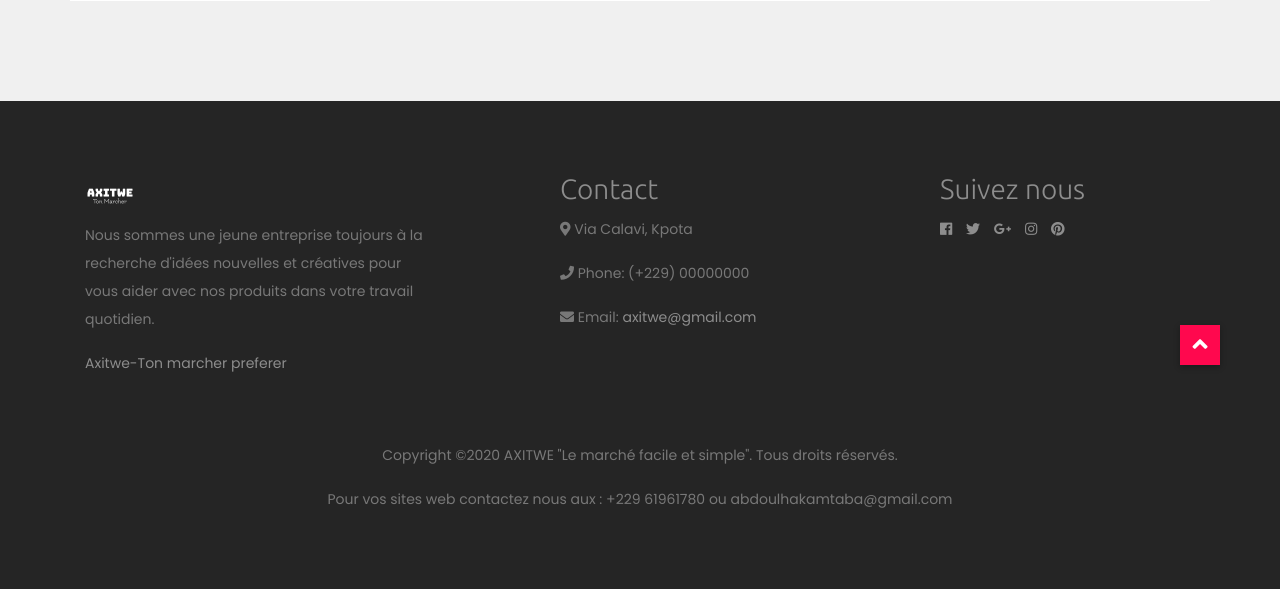
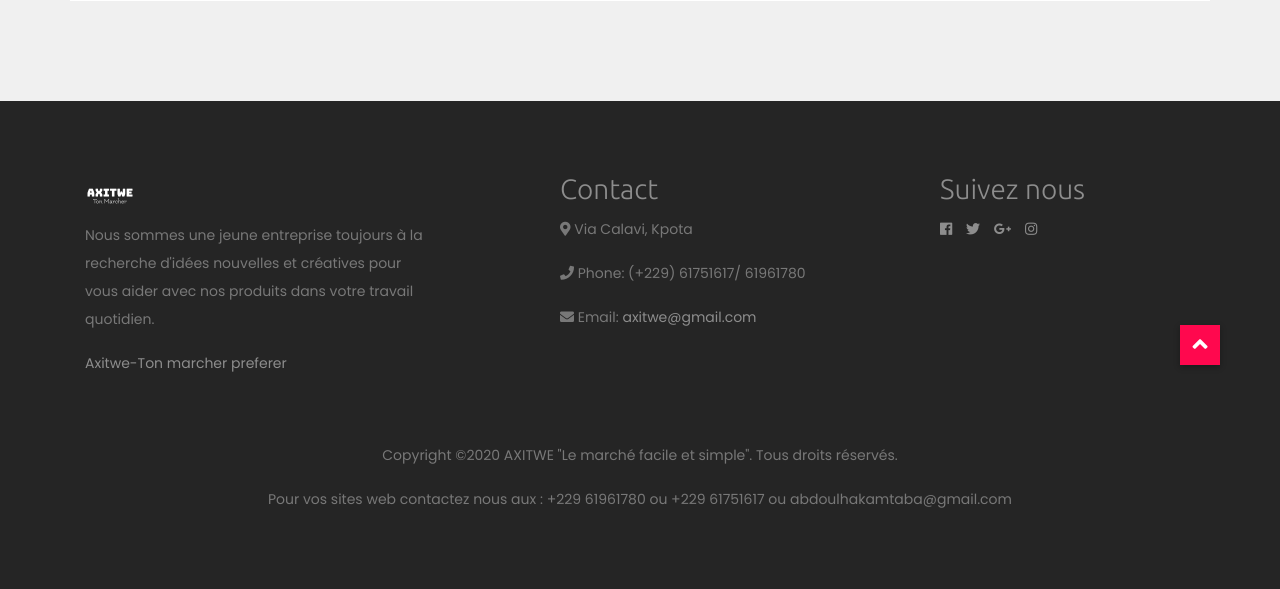
Before and after one commit to abdoulhakamtaba/AXITWE, a Django app: template my_account/templates/my_account.html in a window 1280 px wide. Shown: the part 375-964 px from the top of the page. Run offline with Django 3.2, Linux system fonts and the light colour scheme; the template is opened without the code that fills it, so the values that code supplies are empty; some libraries are stand-ins or nearby versions.

Commit message:
adding social accounts and info

```diff
--- a/shop/templates/baseshop.html
+++ b/shop/templates/baseshop.html
@@ -146,17 +146,21 @@
                 <div class="col-md-4 col-lg-4 offset-lg-1 footer-contact wow fadeInDown animated" style="visibility: visible; animation-name: fadeInDown;">
                     <h3 style="color: rgb(141, 141, 141); font-weight: 300;">Contact</h3>
                     <p><i class="fas fa-map-marker-alt"></i> Via Calavi, Kpota</p>
-                    <p><i class="fas fa-phone"></i> Phone: (+229) 00000000</p>
+                    <p><i class="fas fa-phone"></i> Phone: (+229) 61751617/ 61961780</p>
                     <p><i class="fas fa-envelope"></i> Email: <a href="mailto:axitwe@gmail.com" style="color: rgb(141, 141, 141);">axitwe@gmail.com</a></p>
                 </div>
                 <div class="col-md-4 col-lg-3 footer-social wow fadeInUp animated" style="visibility: visible; animation-name: fadeInUp;">
                     <h3 style="color: rgb(141, 141, 141); font-weight: 300;">Suivez nous</h3>
                     <p>
-                        <a href="#" style="color: rgb(141, 141, 141); margin-right: 10px;"><i class="fab fa-facebook"></i></a>
-                        <a href="#" style="color: rgb(141, 141, 141); margin-right: 10px;"><i class="fab fa-twitter"></i></a>
-                        <a href="#" style="color: rgb(141, 141, 141); margin-right: 10px;"><i class="fab fa-google-plus-g"></i></a>
-                        <a href="#" style="color: rgb(141, 141, 141); margin-right: 10px;"><i class="fab fa-instagram"></i></a>
-                        <a href="#" style="color: rgb(141, 141, 141); margin-right: 10px;"><i class="fab fa-pinterest"></i></a>
+                        <a href="https://web.facebook.com/axitwe.yaburu/" style="color: rgb(141, 141, 141); margin-right: 10px;"><i class="fab fa-facebook"></i></a>
+
+                        <a href="https://twitter.com/axitwe" style="color: rgb(141, 141, 141); margin-right: 10px;"><i class="fab fa-twitter"></i></a>
+
+                        <a href="mailto:axitwe@gmail.com" style="color: rgb(141, 141, 141); margin-right: 10px;"><i class="fab fa-google-plus-g"></i></a>
+
+                        <a href="https://www.instagram.com/axitwe/" style="color: rgb(141, 141, 141); margin-right: 10px;"><i class="fab fa-instagram"></i></a>
+
+                        <!--<a href="#" style="color: rgb(141, 141, 141); margin-right: 10px;"><i class="fab fa-pinterest"></i></a>-->
                     </p>
                 </div>
             </div>
@@ -170,7 +174,7 @@
                     </p>
                     <p>
                         <!-- Link back to Colorlib can't be removed. Template is licensed under CC BY 3.0. -->
-                        Pour vos sites web contactez nous aux : +229 61961780 ou abdoulhakamtaba@gmail.com
+                        Pour vos sites web contactez nous aux : +229 61961780 ou +229 61751617 ou abdoulhakamtaba@gmail.com
                     </p>
                 </div>
             </div>
```
